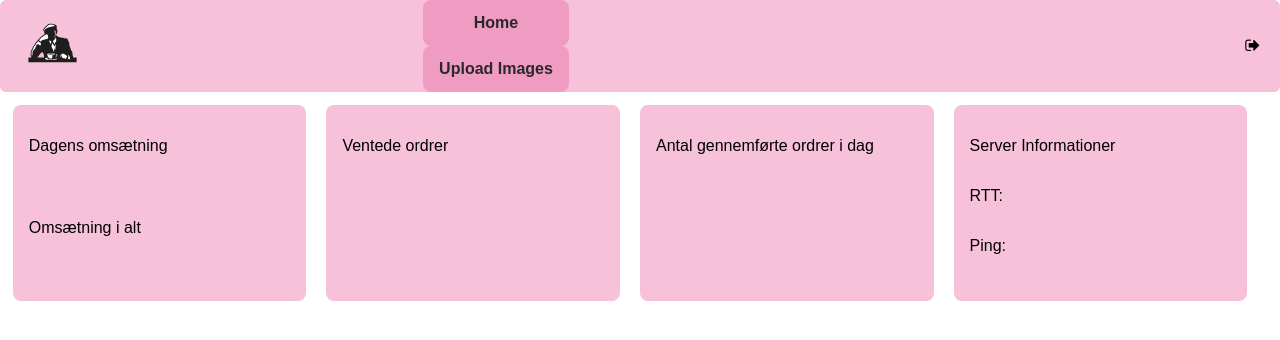
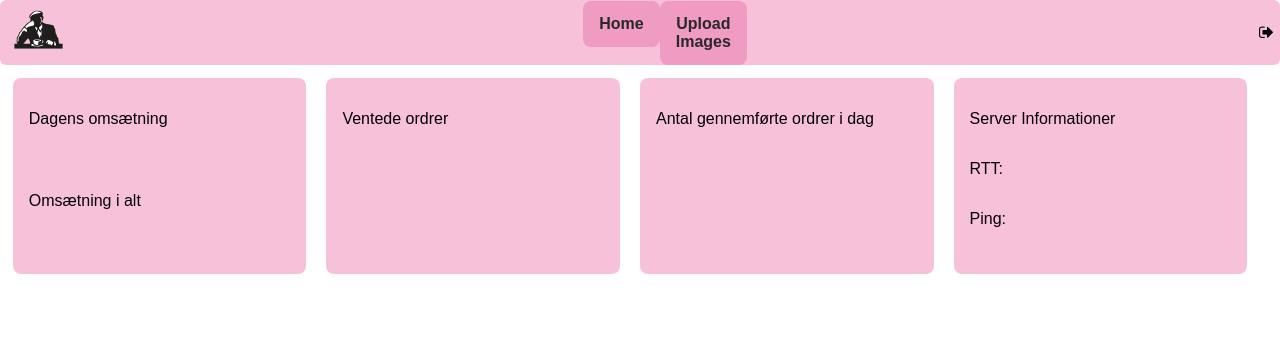
Before and after one commit to Studiegruppe-11/dis-3-semester, a website: page client/pages/admin.html in a window 1280 px wide. Drawn offline with nearby package versions, Linux system fonts and the light colour scheme; no server answers.

Commit message:
Update admin menu layout

```diff
--- a/client/styles/admin.css
+++ b/client/styles/admin.css
@@ -13,6 +13,9 @@ body {
   }
 
   .menu-container {
+    display: flex;
+    margin-left: 40%;
+    margin-right: 40%;
 
   }
 
@@ -22,7 +25,7 @@ body {
     padding: 0;
     display: flex;
     flex-direction: row;
-    justify-content: space-between;
+    justify-content: center;
     align-items: center;
     background-color: #f7c1d9;
     font-size: 1rem;
```
